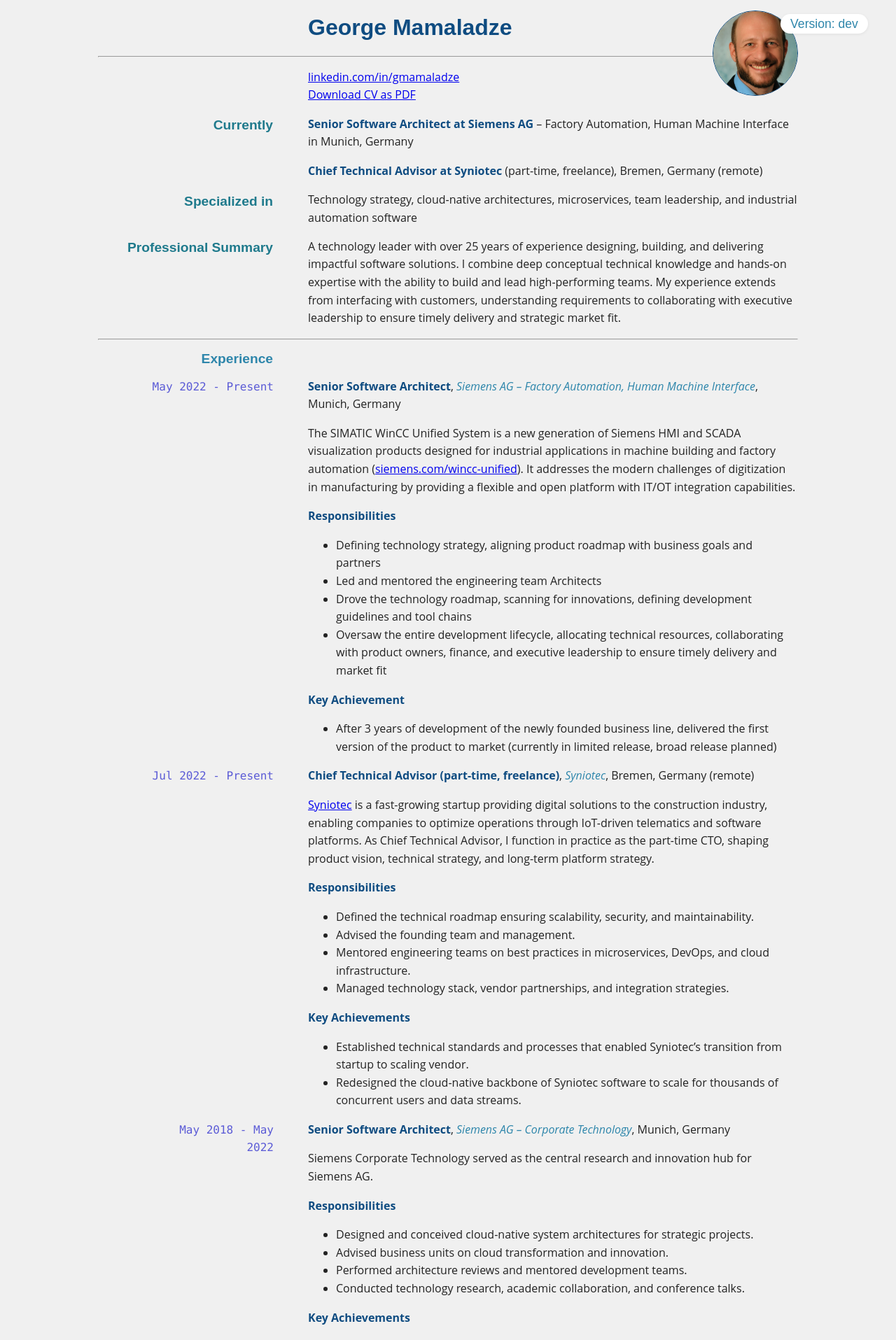
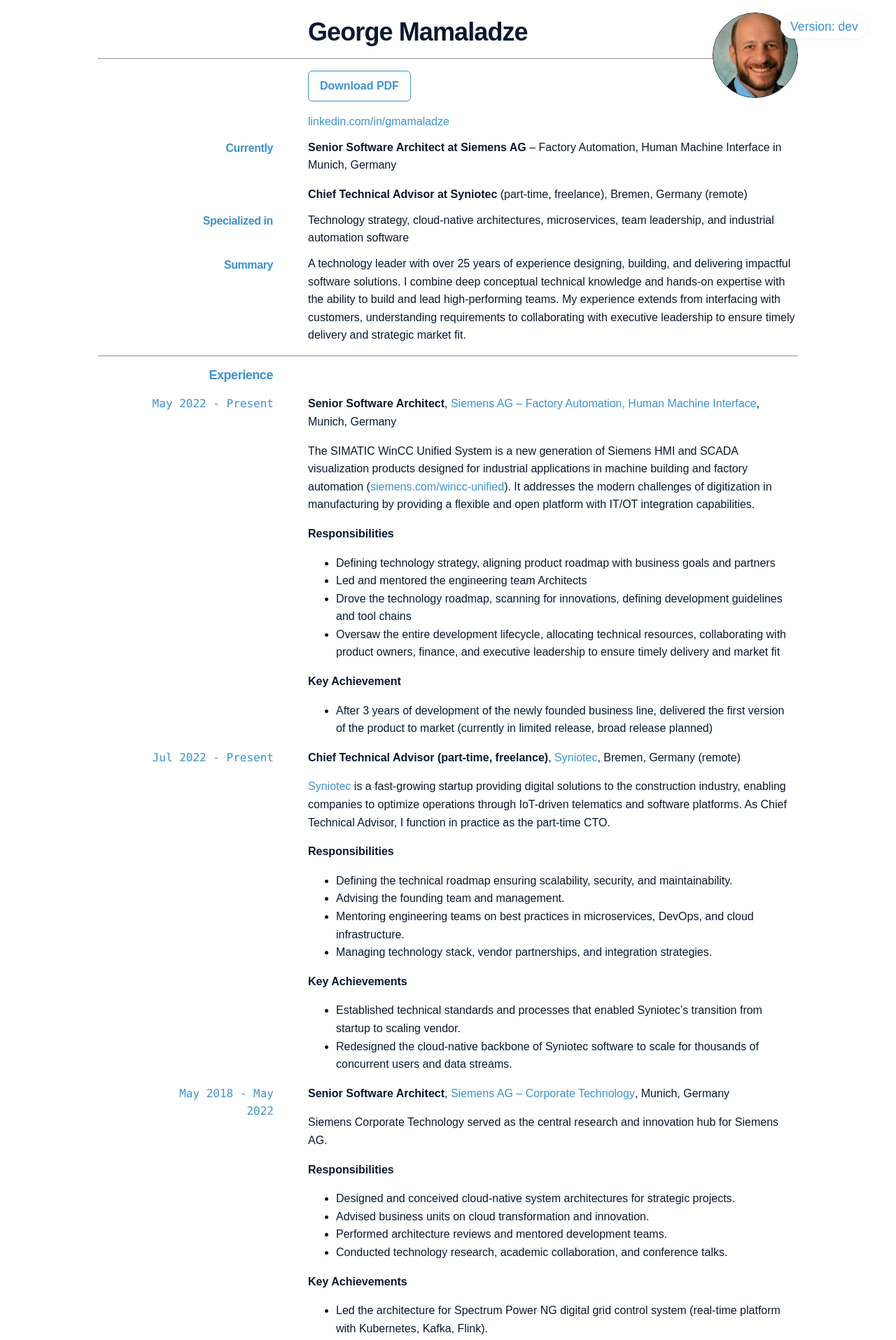
Before and after one commit to gmamaladze/george-mamaladze-cv, a Jekyll site: the page built from index.md, in a window 1280 px wide. Shown: the top 1915 px of the page at 70% size. Built offline with Jekyll 4.4.1, drawn with Linux system fonts in a browser that asks for light colours; some of the changed text lies outside the part shown.

Commit message:
Modified style.

```diff
--- a/_config.yml
+++ b/_config.yml
@@ -1,6 +1,6 @@
 version: dev # Version placeholder (overridden by workflow)
 markdown: kramdown
-style: gmamaladzecv
+style: cobalt
 
 repository: gmamaladze/gmamaladze.github.io
 baseurl: ""
--- /dev/null
+++ b/css/cobalt-print.css
@@ -0,0 +1,174 @@
+/* Import modern fonts from Google Fonts */
+@import url('https://fonts.googleapis.com/css2?family=Poppins:wght@400;600;700&family=Source+Sans+Pro:wght@400;600&display=swap');
+
+/* Modern color palette - Deep Navy & Cobalt Blue */
+:root {
+    --color-text: #0A192F;          /* Deep navy for text */
+    --color-primary: #0A192F;       /* Deep navy for primary headings */
+    --color-secondary: #3E92CC;     /* Cobalt blue accent for highlights */
+    --color-tertiary: #3E92CC;      /* Cobalt blue for h3 */
+    --color-code: #3E92CC;          /* Cobalt blue for inline code */
+    --color-border: #e2e8f0;        /* Light border */
+    --color-chip-bg: #f8fafc;       /* Off-white chip background */
+    --color-background: #ffffff;    /* Clean white background */
+}
+
+/* Profile image in upper right corner for print */
+.profile-image {
+    position: absolute;
+    width: 86px;
+    height: 86px;
+    border-radius: 80%;
+    object-fit: cover;
+    border: 1px solid var(--color-primary);
+    z-index: 99;
+    top: -45px;
+    right: 0%;
+}
+
+.download-link {
+    /* do not show text but take space */
+    display: inline-block;
+    color: #ffffff;
+    visibility: hidden;
+}
+
+a {
+    text-decoration: none;
+}
+
+/* Version badge for print */
+.cv-version {
+    display: none; /* Hide by default */
+    position: absolute;
+    top: 20px;
+    right: 60px;
+    font-size: 0.9rem;
+    color: var(--color-secondary);
+    background: #d90707;
+    padding: 0.1em 0.5em;
+    border-radius: 0.8em;
+    z-index: 100;
+    font-family: 'Poppins', sans-serif;
+}
+
+/* Reduce overall font sizes for print by lowering the root font-size. */
+html {
+    font-size: 60%; /* was browser default (~16px). 60% => ~9.6px */
+}
+
+body {
+    width: 1000px;
+    background-color: var(--color-background);
+    border: 0px solid #ccc;
+    font-family: 'Source Sans Pro', sans-serif; /* Modern body font for documentation clarity */
+    margin: 0 auto;
+    color: var(--color-text);
+    font-weight: 400;
+    line-height: 1.6;
+}
+
+/* Chip-style tags for technologies inside the Technical Skills section */
+.skills code {
+    position: static;
+    left: auto;
+    width: auto;
+    display: inline-block;
+    text-align: left;
+    padding: 0.15rem 0.5rem;
+    margin: 0.2rem 0.3rem 0 0;
+    border-radius: 9999px; /* pill */
+    border: 1px solid var(--color-border);
+    background: var(--color-chip-bg);
+    color: var(--color-code);
+    white-space: nowrap;
+    font-size: 0.9rem;
+    line-height: 1.4;
+    font-weight: 500;
+}
+
+p {
+    position: relative;
+    left: 20%;
+    width: 70%;
+    line-height: 1.6;
+    font-size: 1rem;
+}
+
+ul {
+    position: relative;
+    left: 20%;
+    width: 65%;
+    line-height: 1.6;
+    font-size: 1rem;
+}
+
+code {
+    font-family: 'SF Mono', 'Monaco', 'Inconsolata', 'Roboto Mono', monospace;
+    position: absolute;
+    left: -32%;
+    text-align: right;
+    width: 25%;
+    display: inline-block;
+    color: var(--color-code);
+    font-weight: 500;
+}
+
+/* Modern heading hierarchy with semantic scaling */
+h1, h2, h3 {
+    font-family: 'Poppins', sans-serif; /* Modern sans-serif with presence */
+    font-weight: 600;
+    color: var(--color-primary);
+    letter-spacing: -0.025em; /* Tighter letter spacing for modern look */
+}
+
+h1 {
+    position: relative;
+    left: 20%;
+    text-align: left;
+    font-size: 2rem; /* Adjusted for print */
+    color: var(--color-primary);
+    font-weight: 700;
+    line-height: 1.2;
+    margin-bottom: 1rem;
+}
+
+h2, h3{
+    position: relative;
+    text-align: right;
+    left: -85%;
+    font-size: 1rem; /* Adjusted for print */
+    color: var(--color-secondary);
+    font-weight: 600;
+    line-height: 1.3;
+}
+
+h3 {
+    margin-bottom: -2.6rem;
+    color: var(--color-tertiary);
+    font-size: 0.9rem;
+    font-weight: 600;
+}
+
+h4 {
+    position: relative;
+    text-align: right;
+    left: -82%;
+    margin-bottom: -2.6rem;
+    font-family: 'Poppins', sans-serif;
+    font-size: 0.8rem;
+    font-weight: 600;
+    color: var(--color-primary);
+}
+
+/* Emphasis variants with consistent accent color */
+b, strong {
+    color: var(--color-primary);
+    font-weight: 600;
+}
+
+i, em {
+    color: var(--color-secondary);
+    font-style: normal;
+    font-weight: 500;
+}
--- /dev/null
+++ b/css/cobalt-screen.css
@@ -0,0 +1,187 @@
+/* Version badge in upper right */
+.cv-version {
+    position: absolute;
+    top: 20px;
+    right: 40px;
+    font-size: 1.1rem;
+    color: var(--color-secondary);
+    background: #fff;
+    padding: 0.2em 0.8em;
+    border-radius: 1em;
+    box-shadow: 0 1px 4px rgba(0,0,0,0.07);
+    z-index: 100;
+    font-family: 'Poppins', sans-serif;
+}
+
+/* Profile image in upper right corner */
+.profile-image {
+    position: absolute;
+    width: 120px;
+    height: 120px;
+    border-radius: 60%;
+    object-fit: cover;
+    border: 1px solid var(--color-primary);
+    z-index: 99;
+    top: -65px;
+    right: 0%;
+}
+
+/* Import modern fonts from Google Fonts */
+@import url('https://fonts.googleapis.com/css2?family=Poppins:wght@400;600;700&family=Source+Sans+Pro:wght@400;600&display=swap');
+
+/* Modern color palette - Deep Navy & Cobalt Blue */
+:root {
+    --color-text: #0A192F;          /* Deep navy for text */
+    --color-primary: #0A192F;       /* Deep navy for primary headings */
+    --color-secondary: #3E92CC;     /* Cobalt blue accent for highlights */
+    --color-tertiary: #3E92CC;      /* Cobalt blue for h3 */
+    --color-code: #3E92CC;          /* Cobalt blue for inline code */
+    --color-border: #e2e8f0;        /* Light border */
+    --color-chip-bg: #f8fafc;       /* Off-white chip background */
+    --color-background: #ffffff;    /* Clean white background */
+}
+
+body {
+    width: 1000px;
+    background-color: var(--color-background);
+    border: 0px solid #ccc;
+    font-family: 'Source Sans Pro', sans-serif; /* Modern body font for documentation clarity */
+    margin: 0 auto;
+    color: var(--color-text);
+    font-weight: 400;
+    line-height: 1.6;
+}
+
+/* Chip-style tags for technologies inside the Technical Skills section */
+.skills code {
+    position: static;
+    left: auto;
+    width: auto;
+    display: inline-block;
+    text-align: left;
+    padding: 0.15rem 0.5rem;
+    margin: 0.2rem 0.3rem 0 0;
+    border-radius: 9999px; /* pill */
+    border: 1px solid var(--color-border);
+    background: var(--color-chip-bg);
+    color: var(--color-code);
+    white-space: nowrap;
+    font-size: 0.9rem;
+    line-height: 1.4;
+    font-weight: 500;
+}
+
+p {
+    position: relative;
+    left: 30%;
+    width: 70%;
+    line-height: 1.6;
+    font-size: 1rem;
+}
+
+ul {
+    position: relative;
+    left: 30%;
+    width: 65%;
+    line-height: 1.6;
+    font-size: 1rem;
+}
+
+code {
+    font-family: 'SF Mono', 'Monaco', 'Inconsolata', 'Roboto Mono', monospace;
+    position: absolute;
+    left: -32%;
+    text-align: right;
+    width: 25%;
+    display: inline-block;
+    color: var(--color-code);
+    font-weight: 500;
+}
+
+/* Modern heading hierarchy with semantic scaling */
+h1, h2, h3 {
+    font-family: 'Poppins', sans-serif; /* Modern sans-serif with presence */
+    font-weight: 600;
+    color: var(--color-primary);
+    letter-spacing: -0.025em; /* Tighter letter spacing for modern look */
+}
+
+h1 {
+    position: relative;
+    left: 30%;
+    text-align: left;
+    font-size: 2.25rem; /* Larger, more prominent */
+    color: var(--color-primary);
+    font-weight: 700;
+    line-height: 1.2;
+    margin-bottom: 1rem;
+}
+
+h2, h3{
+    position: relative;
+    text-align: right;
+    left: -75%;
+    font-size: 1.125rem; /* Semantic scaling */
+    color: var(--color-secondary);
+    font-weight: 600;
+    line-height: 1.3;
+}
+
+h3 {
+    margin-bottom: -2.6rem;
+    color: var(--color-tertiary);
+    font-size: 1rem;
+    font-weight: 600;
+}
+
+h4 {
+    position: relative;
+    text-align: right;
+    left: -75%;
+    margin-bottom: -2.6rem;
+    font-family: 'Poppins', sans-serif;
+    font-size: 0.875rem;
+    font-weight: 600;
+    color: var(--color-primary);
+}
+
+/* Emphasis variants with consistent accent color */
+b, strong {
+    color: var(--color-primary);
+    font-weight: 600;
+}
+
+i, em {
+    color: var(--color-secondary);
+    font-style: normal;
+    font-weight: 500;
+}
+
+/* Links with modern styling */
+a {
+    color: var(--color-secondary);
+    text-decoration: none;
+    border-bottom: 1px solid transparent;
+    transition: border-bottom-color 0.2s ease;
+}
+
+a:hover {
+    border-bottom-color: var(--color-secondary);
+}
+
+/* Download link styling */
+.download-link {
+    display: inline-block;
+    color: var(--color-secondary);
+    font-weight: 600;
+    padding: 0.5rem 1rem;
+    border: 1px solid var(--color-secondary);
+    border-radius: 0.375rem;
+    transition: all 0.2s ease;
+}
+
+.download-link:hover {
+    background-color: var(--color-secondary);
+    color: white;
+    border-bottom: 1px solid var(--color-secondary);
+}
--- a/docker-compose.yml
+++ b/docker-compose.yml
@@ -12,7 +12,7 @@ services:
       - JEKYLL_ENV=development
       - BUNDLE_PATH=/usr/local/bundle
     working_dir: /srv/jekyll
-    command: bash -c "bundle install && bundle exec jekyll serve --host 0.0.0.0 --port 4000 --livereload --livereload-port 35729 --force_polling --incremental"
+    command: bash -c "bundle install && bundle exec jekyll serve --host 0.0.0.0 --port 4000 --livereload --livereload-port 35729 --force_polling"
     stdin_open: true
     tty: true
 
--- a/index.md
+++ b/index.md
@@ -9,8 +9,9 @@ permalink: /
 
 ---
 
+[Download PDF](George_Mamaladze_CV.pdf){: .download-link}
+
 [linkedin.com/in/gmamaladze](https://www.linkedin.com/in/gmamaladze)
-[Download CV as PDF](George_Mamaladze_CV.pdf){: .download-link}
 
 ### Currently
 
@@ -23,7 +24,7 @@ permalink: /
 
 Technology strategy, cloud-native architectures, microservices, team leadership, and industrial automation software
 
-### Professional Summary
+### Summary
 
 A technology leader with over 25 years of experience designing, building, and delivering impactful software solutions. I combine deep conceptual technical knowledge and hands-on expertise with the ability to build and lead high-performing teams. My experience extends from interfacing with customers, understanding requirements to collaborating with executive leadership to ensure timely delivery and strategic market fit.
 
@@ -48,13 +49,13 @@ The SIMATIC WinCC Unified System is a new generation of Siemens HMI and SCADA vi
 `Jul 2022 - Present`
 __Chief Technical Advisor (part-time, freelance)__, *Syniotec*, Bremen, Germany (remote)
 
-[Syniotec](https://www.syniotec.com) is a fast-growing startup providing digital solutions to the construction industry, enabling companies to optimize operations through IoT-driven telematics and software platforms. As Chief Technical Advisor, I function in practice as the part-time CTO, shaping product vision, technical strategy, and long-term platform strategy.
+[Syniotec](https://www.syniotec.com) is a fast-growing startup providing digital solutions to the construction industry, enabling companies to optimize operations through IoT-driven telematics and software platforms. As Chief Technical Advisor, I function in practice as the part-time CTO.
 
 **Responsibilities**
-- Defined the technical roadmap ensuring scalability, security, and maintainability.
-- Advised the founding team and management.
-- Mentored engineering teams on best practices in microservices, DevOps, and cloud infrastructure.
-- Managed technology stack, vendor partnerships, and integration strategies.
+- Defining the technical roadmap ensuring scalability, security, and maintainability.
+- Advising the founding team and management.
+- Mentoring engineering teams on best practices in microservices, DevOps, and cloud infrastructure.
+- Managing technology stack, vendor partnerships, and integration strategies.
 
 **Key Achievements**
 - Established technical standards and processes that enabled Syniotec’s transition from startup to scaling vendor.
@@ -73,7 +74,7 @@ Siemens Corporate Technology served as the central research and innovation hub f
 - Conducted technology research, academic collaboration, and conference talks.
 
 **Key Achievements**
-- Led the architecture for Spectrum Power digital grid control system (real-time platform with Kubernetes, Kafka, Flink).
+- Led the architecture for Spectrum Power NG digital grid control system (real-time platform with Kubernetes, Kafka, Flink).
 - Architected “Energy as a Service,” a scalable microservice platform for renewable energy analytics.
 
 
```
Also changed, not shown: css/amber-print.css (added, +174 -0 lines), css/amber-screen.css (added, +187 -0 lines), 1 other file.
